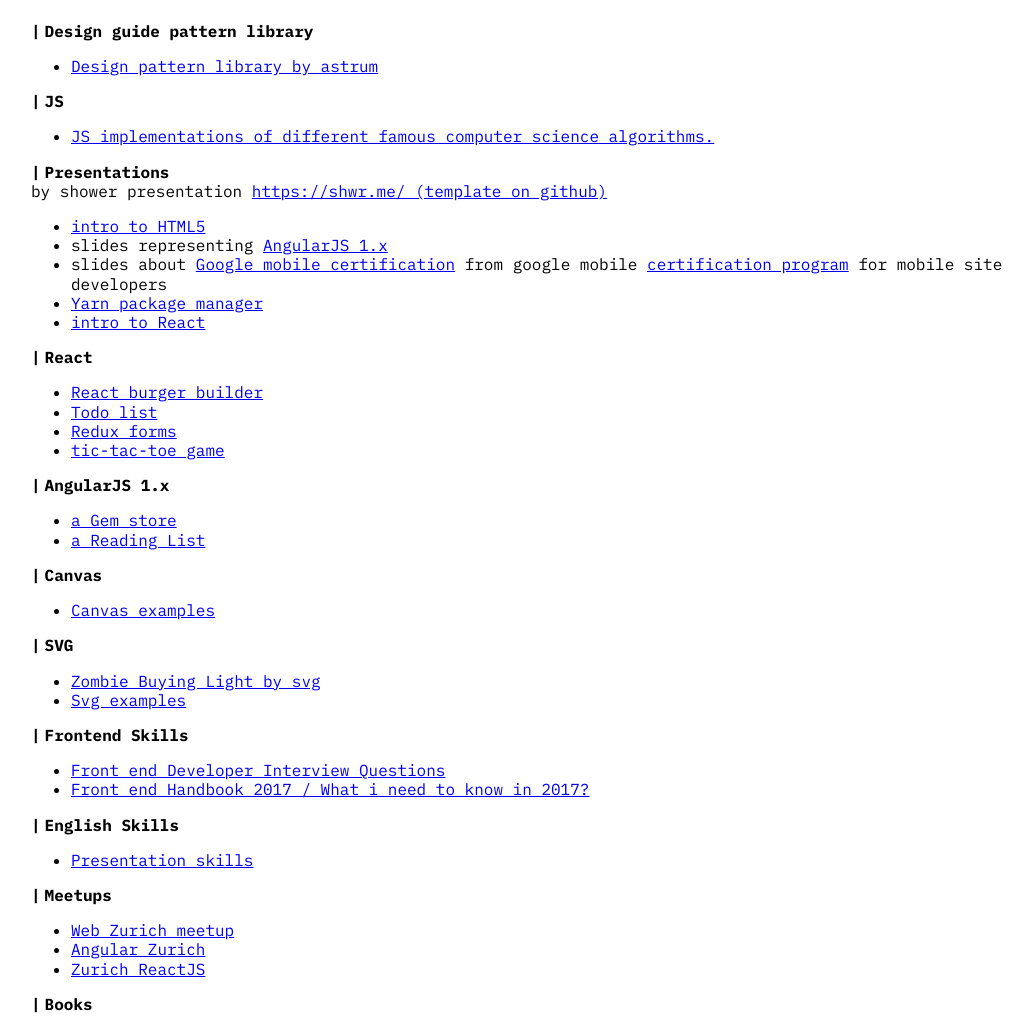
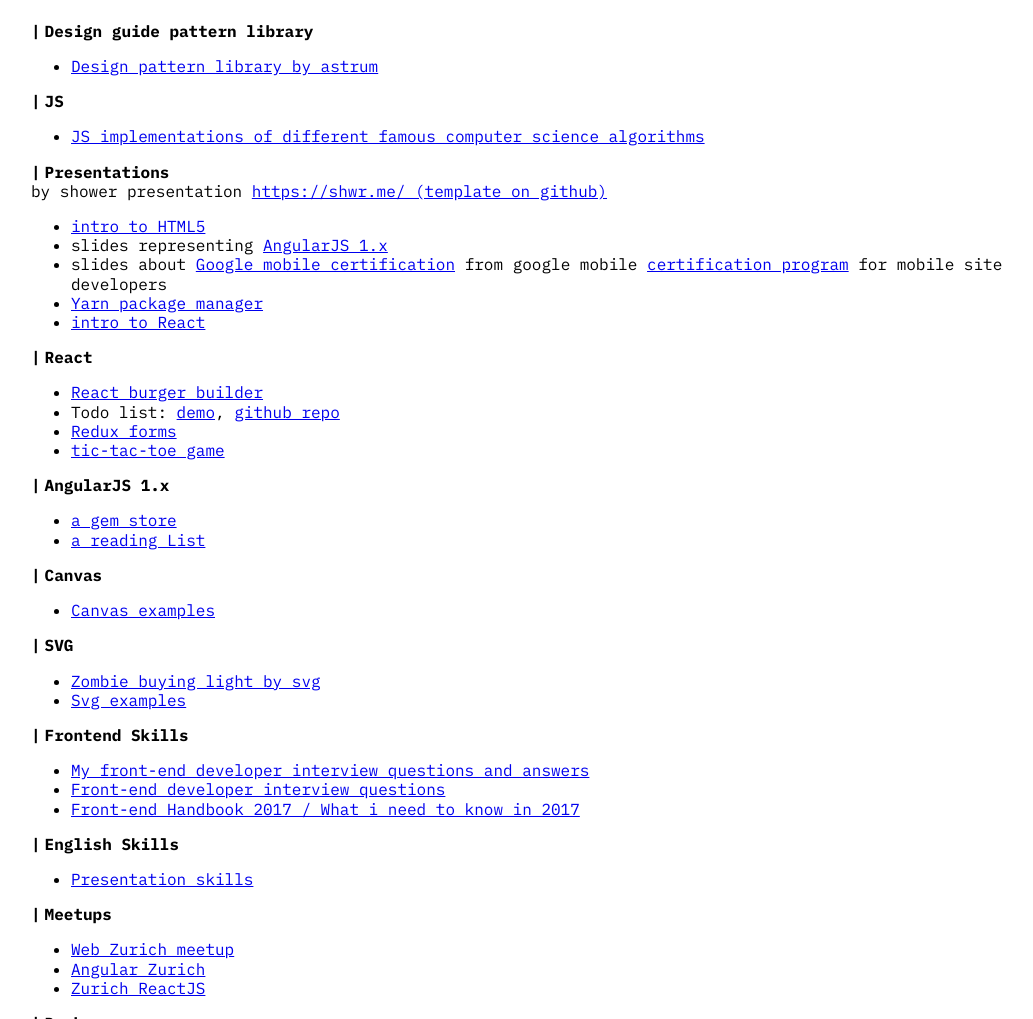
Before and after one commit to julia-dizhak/julia-dizhak.github.io, a plain HTML site: page index.html in a window 1280 px wide. Shown: the part 280-1299 px from the top of the page, without its empty margins (109-1142 px from the left). Drawn offline with Linux system fonts and the light colour scheme.

Commit message:
add demo for todo-list

```diff
--- a/index.html
+++ b/index.html
@@ -46,7 +46,7 @@
       <header>JS</header>
       <ul>
         <li>
-          <a href="https://julia-dizhak.github.io/javascript-algorithms/" target="_blank">JS implementations of different famous computer science algorithms.</a>
+          <a href="https://julia-dizhak.github.io/javascript-algorithms/" target="_blank">JS implementations of different famous computer science algorithms</a>
         </li>
       </ul>
     </article>
@@ -86,7 +86,11 @@
       <header>React</header>
       <ul>
         <li><a href="https://github.com/julia-dizhak/burger-builder" target="_blank">React burger builder</a></li>
-        <li><a href="https://github.com/julia-dizhak/react-todo-list" target="_blank">Todo list</a></li>
+        <li>
+            Todo list:
+            <a href="https://julia-dizhak.github.io/react-todo-list/todo-list/demo/" target="_blank">demo</a>,
+            <a href="https://github.com/julia-dizhak/react-todo-list" target="_blank">github repo</a>
+          </li>
         <li><a href="https://github.com/julia-dizhak/redux-form" target="_blank">Redux forms</a></li>
         <li><a href="https://github.com/julia-dizhak/tic-tac-toe-by-react" target="_blank">tic-tac-toe game</a></li>
       </ul>
@@ -95,8 +99,8 @@
     <article>
       <header>AngularJS 1.x</header>
       <ul>
-        <li><a href="https://julia-dizhak.github.io/gem-store-angularjs1.x/app/" target="_blank">a Gem store</a></li>
-        <li><a href="https://julia-dizhak.github.io/reading-list-angularjs1.x/app/" target="_blank">a Reading List</a></li>
+        <li><a href="https://julia-dizhak.github.io/gem-store-angularjs1.x/app/" target="_blank">a gem store</a></li>
+        <li><a href="https://julia-dizhak.github.io/reading-list-angularjs1.x/app/" target="_blank">a reading List</a></li>
       </ul>
     </article>
 
@@ -110,7 +114,7 @@
     <article>
       <header>SVG</header>
       <ul>
-        <li><a href="https://julia-dizhak.github.io/ZombieBuyingLightBySVG/end.html" target="_blank">Zombie Buying Light by svg</a></li>
+        <li><a href="https://julia-dizhak.github.io/ZombieBuyingLightBySVG/end.html" target="_blank">Zombie buying light by svg</a></li>
         <li><a href="https://julia-dizhak.github.io/svgExamples/#/" target="_blank">Svg examples</a></li>
       </ul>
     </article>
@@ -118,8 +122,9 @@
     <article>
       <header>Frontend Skills</header>
       <ul>
-        <li><a href="https://github.com/h5bp/Front-end-Developer-Interview-Questions">Front end Developer Interview Questions</a></li>
-        <li><a href="https://github.com/FrontendMasters/front-end-handbook-2017">Front end Handbook 2017 / What i need to know in 2017?</a></li>
+        <li><a href="https://julia-dizhak.github.io/frontend-interview/">My front-end developer interview questions and answers</a></li>
+        <li><a href="https://github.com/h5bp/Front-end-Developer-Interview-Questions">Front-end developer interview questions</a></li>
+        <li><a href="https://github.com/FrontendMasters/front-end-handbook-2017">Front-end Handbook 2017 / What i need to know in 2017</a></li>
       </ul>
     </article>
 
```
